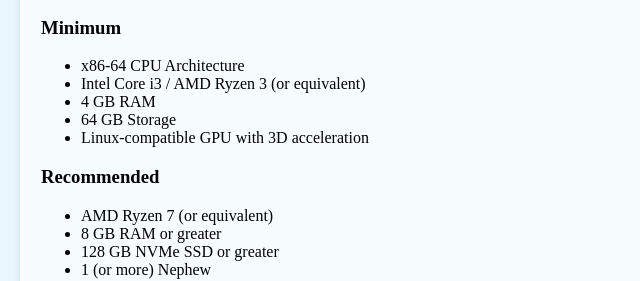
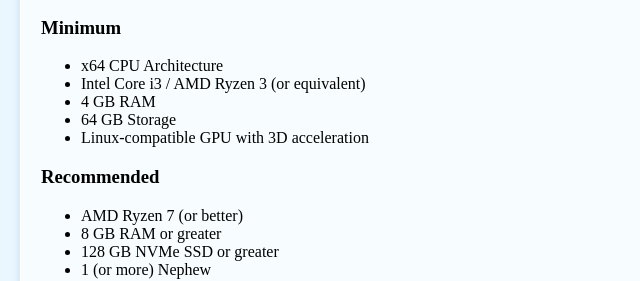
Before and after one commit to JcBoi-GIT/NephewOS, a plain HTML site: page index.html in a window 1280 px wide. Shown: the part 454-735 px from the top of the page, 0-640 px from the left. Drawn offline with Linux system fonts and the light colour scheme.

Commit message:
Update index.html

```diff
--- a/index.html
+++ b/index.html
@@ -35,7 +35,7 @@
             <h3>Minimum</h3>
 
             <ul>
-                <li>x86-64 CPU Architecture</li>
+                <li>x64 CPU Architecture</li>
                 <li>Intel Core i3 / AMD Ryzen 3 (or equivalent)</li>
                 <li>4 GB RAM</li>
                 <li>64 GB Storage</li>
@@ -45,7 +45,7 @@
             <h3>Recommended</h3>
 
             <ul>
-                <li>AMD Ryzen 7 (or equivalent)</li>
+                <li>AMD Ryzen 7 (or better)</li>
                 <li>8 GB RAM or greater</li>
                 <li>128 GB NVMe SSD or greater</li>
                 <li>1 (or more) Nephew</li>
```
